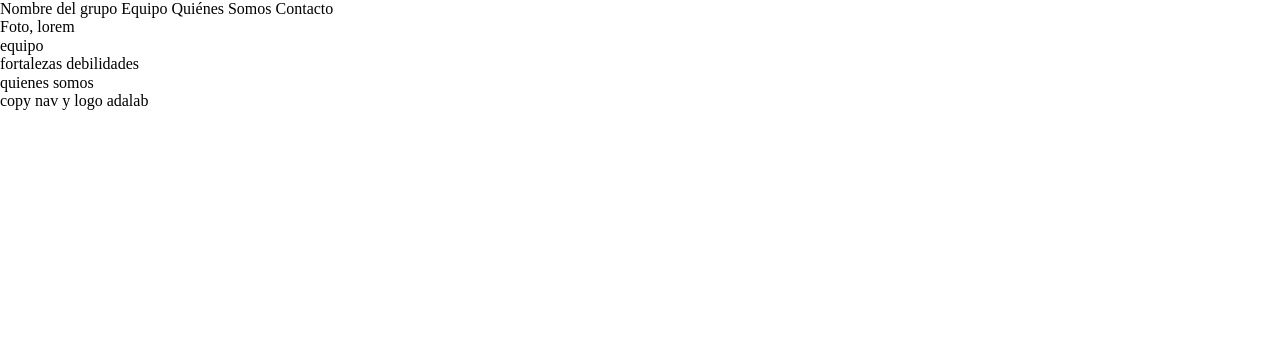
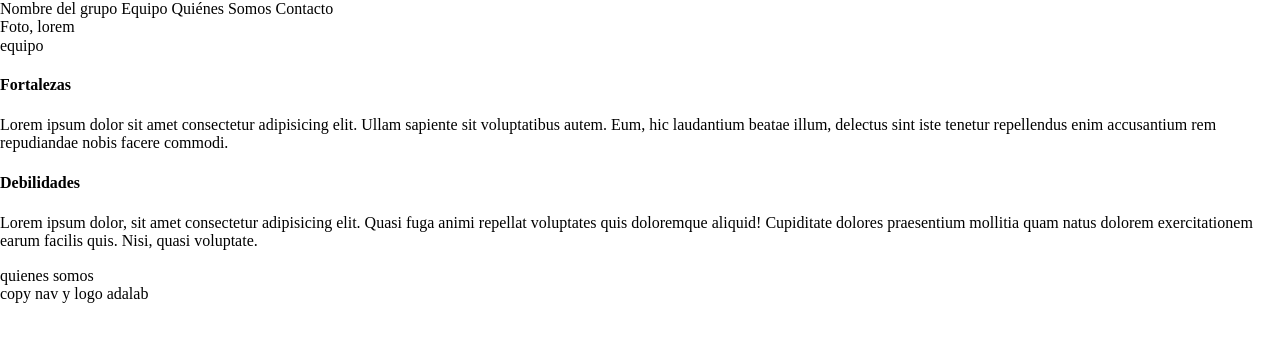
Before and after one commit to Adalab/project-promo-u-module-1-team-3, a plain HTML site: page html/index.html in a window 1280 px wide. Drawn offline with Linux system fonts and the light colour scheme; files that its build step writes are made by us from their sources.

Commit message:
section-Rachel

```diff
--- a/html/index.html
+++ b/html/index.html
@@ -6,25 +6,39 @@
     <title>Document</title>
     <link rel="stylesheet" href="./styles.css/normalize.css" />
     <link rel="stylesheet" href="./styles.css/main.css" />
-    <link rel="stylesheet" href="./indexheader.html">
   </head>
   <body>
-    <header>Nombre del grupo
-        Equipo Quiénes Somos Contacto
-
-    </header>
+    <header>Nombre del grupo Equipo Quiénes Somos Contacto</header>
     <!--aran-->
-
     <main>
-<section> Foto, lorem</section>
+      <section>Foto, lorem</section>
       <!--Tania-->
       <section>equipo</section>
       <!--Carmen-->
-<section>fortalezas debilidades</section>
+      <section class="box">
+        <section class="box1">
+          <h4>Fortalezas</h4>
+          <p>
+            Lorem ipsum dolor sit amet consectetur adipisicing elit. Ullam
+            sapiente sit voluptatibus autem. Eum, hic laudantium beatae illum,
+            delectus sint iste tenetur repellendus enim accusantium rem
+            repudiandae nobis facere commodi.
+          </p>
+        </section>
+        <section class="box2">
+          <h4>Debilidades</h4>
+          <p>
+            Lorem ipsum dolor, sit amet consectetur adipisicing elit. Quasi fuga
+            animi repellat voluptates quis doloremque aliquid! Cupiditate
+            dolores praesentium mollitia quam natus dolorem exercitationem earum
+            facilis quis. Nisi, quasi voluptate.
+          </p>
+        </section>
+      </section>
       <!--Raquel-->
       <section>quienes somos</section>
       <!--Lau-->
     </main>
-    <footer> copy nav y logo adalab</footer>
+    <footer>copy nav y logo adalab</footer>
   </body>
 </html>
--- a/styles.css/main.css
+++ b/styles.css/main.css
@@ -0,0 +1,5 @@
+/*
+Raquel
+.box{
+    background-color: #b8b8b9;
+}*/
```
Also changed, not shown: styles.css/footer.css (added), styles.css/header.css (added). Lines whose indentation alone changed are shown as unchanged.
